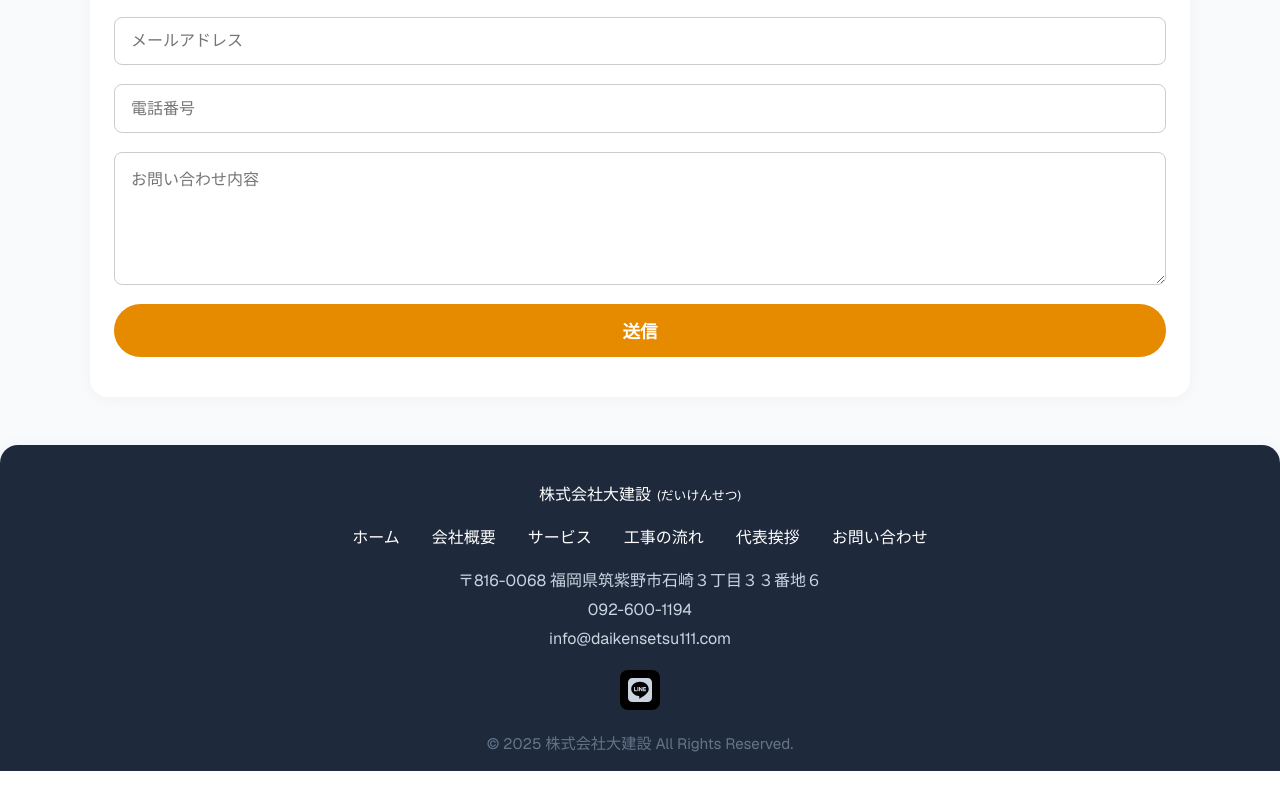
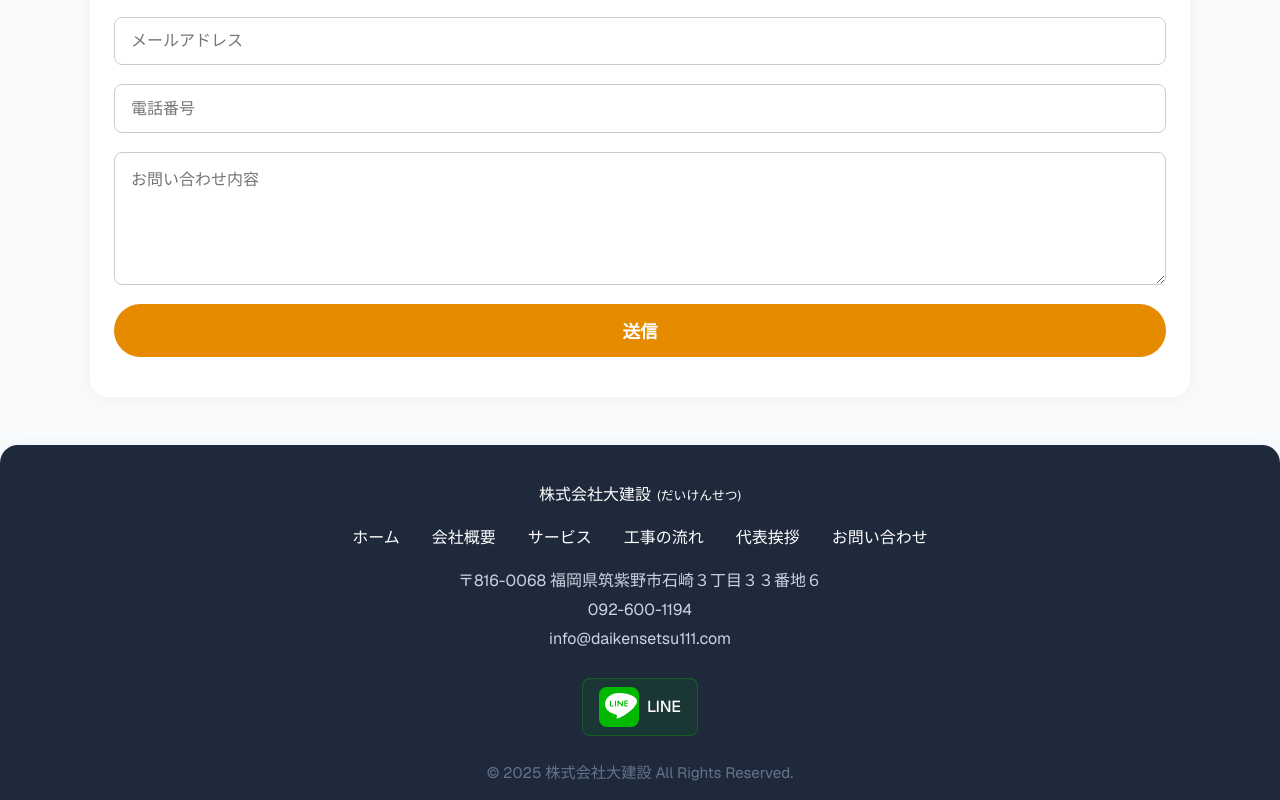
Before and after one commit to koteharyu/daiken_hp, a Next.js app: page / in a window 1280 px wide. Shown: the part 3981-4781 px from the top of the page. Before the commit the page ends 4752 px from the top, so only its background shows below. Built offline with nearby package versions, Linux system fonts and the light colour scheme.

Commit message:
LINEアイコンを緑に変更

```diff
--- a/src/app/page.module.css
+++ b/src/app/page.module.css
@@ -683,23 +683,39 @@ a.secondary {
   color: #fff;
 }
 
-.lineButton {
+.footerSocial {
+  margin: 1.5em 0;
+  display: flex;
+  justify-content: center;
+  gap: 1em;
+}
+
+.lineIcon {
   display: inline-flex;
   align-items: center;
-  justify-content: center;
-  width: 40px;
-  height: 40px;
+  gap: 0.5em;
+  padding: 0.5em 1em;
+  background: rgba(0, 185, 0, 0.1);
+  border: 1px solid rgba(0, 185, 0, 0.3);
   border-radius: 8px;
-  background-color: #000;
   color: #fff;
   text-decoration: none;
-  transition: transform 0.3s ease, opacity 0.3s ease;
-  font-size: 24px;
+  transition: all 0.3s ease;
+  font-weight: 500;
 }
 
-.lineButton:hover {
+.lineIcon:hover {
+  background: rgba(0, 185, 0, 0.2);
+  border-color: #00B900;
+  transform: translateY(-2px);
+}
+
+.lineIcon svg {
+  transition: transform 0.3s ease;
+}
+
+.lineIcon:hover svg {
   transform: scale(1.1);
-  opacity: 0.8;
 }
 
 .copyright {
--- a/src/app/page.tsx
+++ b/src/app/page.tsx
@@ -2,7 +2,6 @@ import styles from "./page.module.css";
 import Image from "next/image";
 import ContactForm from "../components/ContactForm";
 import Script from "next/script";
-import { FaLine } from "react-icons/fa6";
 
 export default function Home() {
   const structuredData = {
@@ -302,17 +301,16 @@ export default function Home() {
           <div>〒816-0068 福岡県筑紫野市石崎３丁目３３番地６</div>
           <div><a href="tel:0926001194">092-600-1194</a></div>
           <div><a href="mailto:info@daikensetsu111.com">info@daikensetsu111.com</a></div>
-          <div style={{marginTop: '1em'}}>
-            <a
-              href="https://line.me/R/ti/p/@026epyml"
-              target="_blank"
-              rel="noopener noreferrer"
-              className={styles.lineButton}
-              aria-label="LINE公式アカウント"
-            >
-              <FaLine />
-            </a>
-          </div>
+
+        </div>
+        <div className={styles.footerSocial}>
+          <a href="https://line.me/R/ti/p/@026epyml" target="_blank" rel="noopener noreferrer" className={styles.lineIcon}>
+            <svg width="40" height="40" viewBox="0 0 40 40" fill="none" xmlns="http://www.w3.org/2000/svg">
+              <rect width="40" height="40" rx="8" fill="#00B900"/>
+              <path d="M20 6C12.28 6 6 10.89 6 16.85C6 22.04 10.5 26.47 16.6 27.45C17.05 27.55 17.65 27.76 17.8 28.15C17.94 28.51 17.89 29.08 17.84 29.45C17.84 29.45 17.67 30.5 17.64 30.7C17.57 31.06 17.34 32.09 20.05 31.01C22.76 29.93 31.35 24.58 34.75 20.65C36.8 18.41 38 16.21 38 13.85C38 10.89 31.72 6 20 6ZM14.2 19.5H11.5C11.22 19.5 11 19.28 11 19V14C11 13.72 11.22 13.5 11.5 13.5C11.78 13.5 12 13.72 12 14V18.5H14.2C14.48 18.5 14.7 18.72 14.7 19C14.7 19.28 14.48 19.5 14.2 19.5ZM17 19C17 19.28 16.78 19.5 16.5 19.5C16.22 19.5 16 19.28 16 19V14C16 13.72 16.22 13.5 16.5 13.5C16.78 13.5 17 13.72 17 14V19ZM23.5 19.5C23.36 19.5 23.23 19.45 23.13 19.35L19.5 15.71V19C19.5 19.28 19.28 19.5 19 19.5C18.72 19.5 18.5 19.28 18.5 19V14C18.5 13.83 18.59 13.68 18.74 13.6C18.89 13.52 19.07 13.52 19.22 13.6L22.87 17.29V14C22.87 13.72 23.09 13.5 23.37 13.5C23.65 13.5 23.87 13.72 23.87 14V19C23.87 19.17 23.78 19.32 23.63 19.4C23.58 19.43 23.54 19.5 23.5 19.5ZM28.5 19.5H25.8C25.52 19.5 25.3 19.28 25.3 19V14C25.3 13.72 25.52 13.5 25.8 13.5H28.5C28.78 13.5 29 13.72 29 14C29 14.28 28.78 14.5 28.5 14.5H26.3V15.75H28.5C28.78 15.75 29 15.97 29 16.25C29 16.53 28.78 16.75 28.5 16.75H26.3V18.5H28.5C28.78 18.5 29 18.72 29 19C29 19.28 28.78 19.5 28.5 19.5Z" fill="white"/>
+            </svg>
+            <span>LINE</span>
+          </a>
         </div>
         <div className={styles.copyright}>
           © 2025 株式会社大建設 All Rights Reserved.
```
Also changed, not shown: .claude/settings.local.json.
